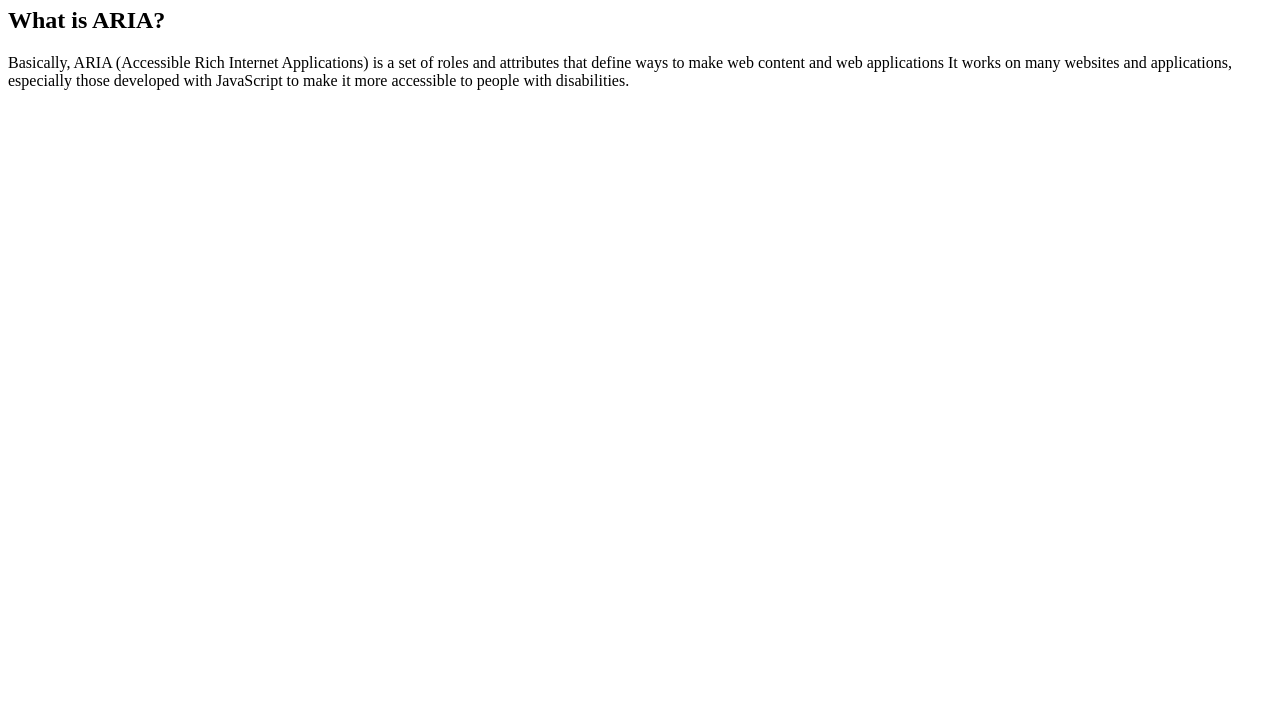
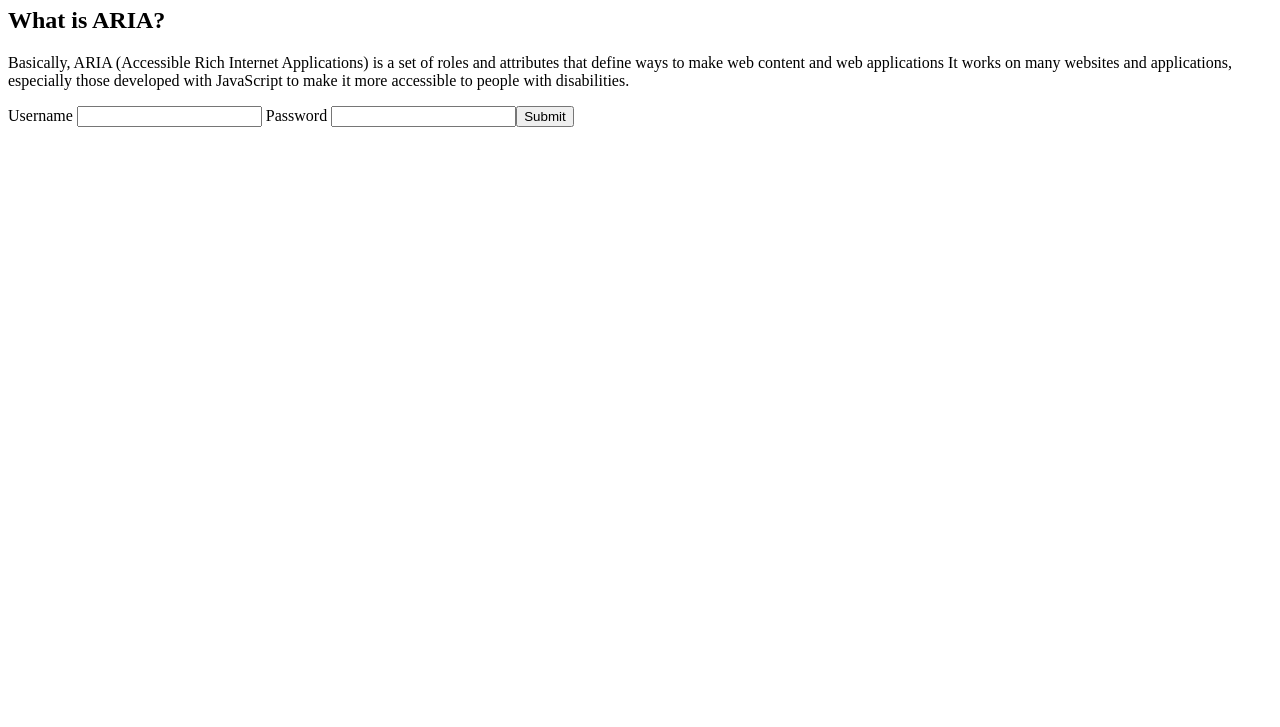
Before and after one commit to trincellshelvin/ARIA-Accessibility, a plain HTML site: page index.html in a window 1280 px wide. Shown: the part 73-800 px from the top of the page. Drawn offline with Linux system fonts and the light colour scheme.

Commit message:
created aria label with span for two fields

```diff
--- a/index.html
+++ b/index.html
@@ -15,7 +15,12 @@
         with JavaScript to make it more accessible to people with disabilities.</p>
     <div id="percent-loaded" role="progressbar" aria-valuenow="75" aria-valuemin="0" aria-valuemax="100">
     </div>
-
+<div>
+    <span>Username</span>
+    <input type="text" aria-label="Username">
+    <span>Password</span>
+    <input type="text" aria-label="Password"><button>Submit</button>
+</div>
 </body>
 
 </html>
```
